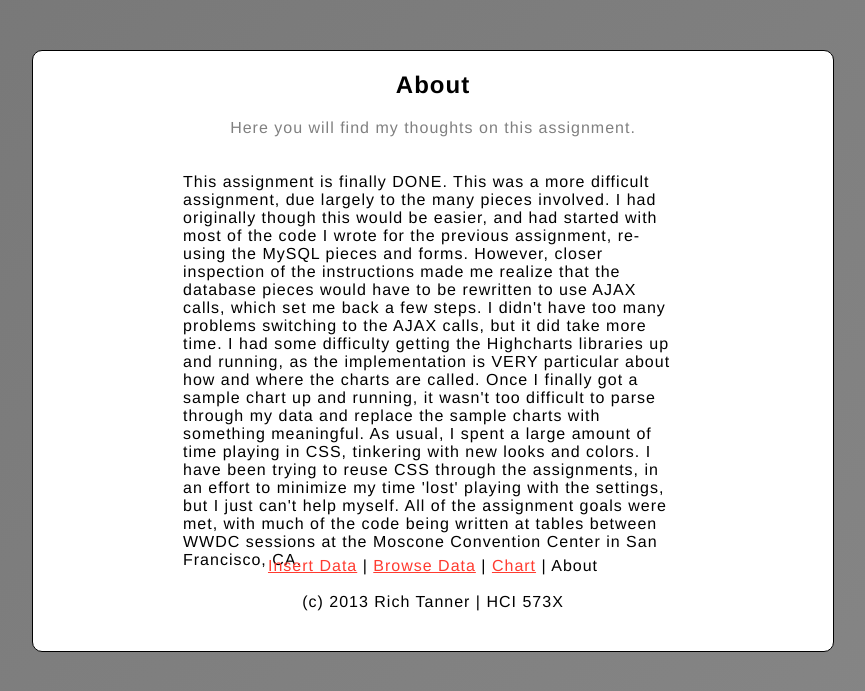
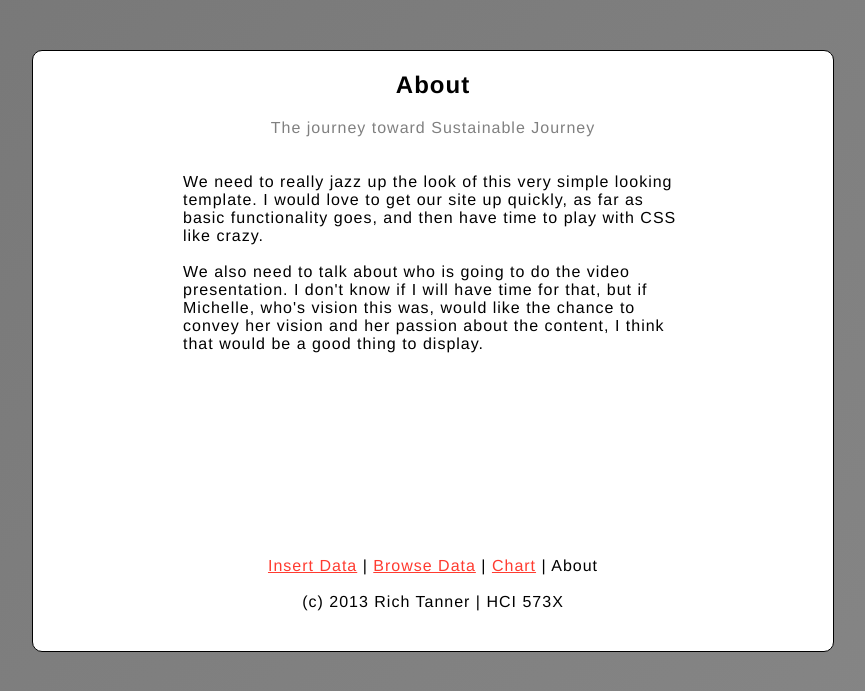
Before and after one commit to RedshirtRich/HCI-573, a PHP site: page /index.php?p=about in a window 1280 px wide. Shown: the top 691 px of the page, without its empty margins (207-1072 px from the left). Run offline with PHP 8.4, Linux system fonts and the light colour scheme.

Commit message:
updated about data
Will update again soon, I'm sure

```diff
--- a/includes/pages/about.inc.php
+++ b/includes/pages/about.inc.php
@@ -12,12 +12,12 @@ if (!defined('BASE')) {
 ?>
 <h2>About</h2>
 
-<p>Here you will find my thoughts on this assignment.</p>
+<p>The journey toward Sustainable Journey</p>
 
 <div id="divContainer">
 
 	<br>
 	<br>
-	This assignment is finally DONE.  This was a more difficult assignment, due largely to the many pieces involved.  I had originally though this would be easier, and had started with most of the code I wrote for the previous assignment, re-using the MySQL pieces and forms.  However, closer inspection of the instructions made me realize that the database pieces would have to be rewritten to use AJAX calls, which set me back a few steps.  I didn't have too many problems switching to the AJAX calls, but it did take more time.  I had some difficulty getting the Highcharts libraries up and running, as the implementation is VERY particular about how and where the charts are called.  Once I finally got a sample chart up and running, it wasn't too difficult to parse through my data and replace the sample charts with something meaningful.  As usual, I spent a large amount of time playing in CSS, tinkering with new looks and colors.  I have been trying to reuse CSS through the assignments, in an effort to minimize my time 'lost' playing with the settings, but I just can't help myself.  All of the assignment goals were met, with much of the code being written at tables between WWDC sessions at the Moscone Convention Center in San Francisco, CA.
+	We need to really jazz up the look of this very simple looking template.  I would love to get our site up quickly, as far as basic functionality goes, and then have time to play with CSS like crazy. <br> <br> We also need to talk about who is going to do the video presentation.  I don't know if I will have time for that, but if Michelle, who's vision this was, would like the chance to convey her vision and her passion about the content, I think that would be a good thing to display.
 
 </div>
```
